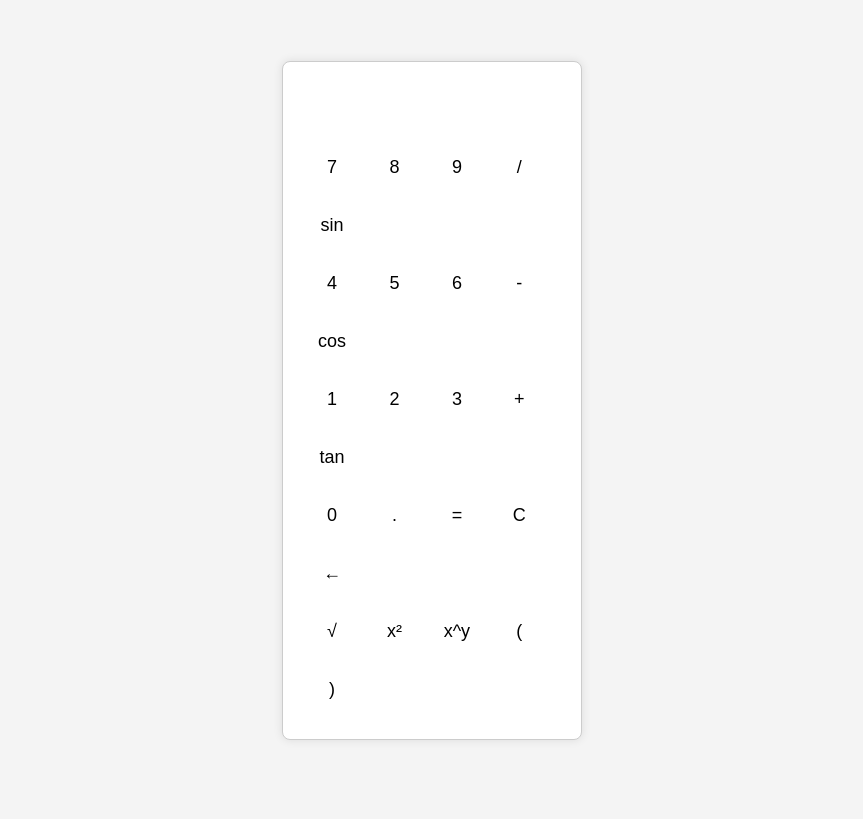
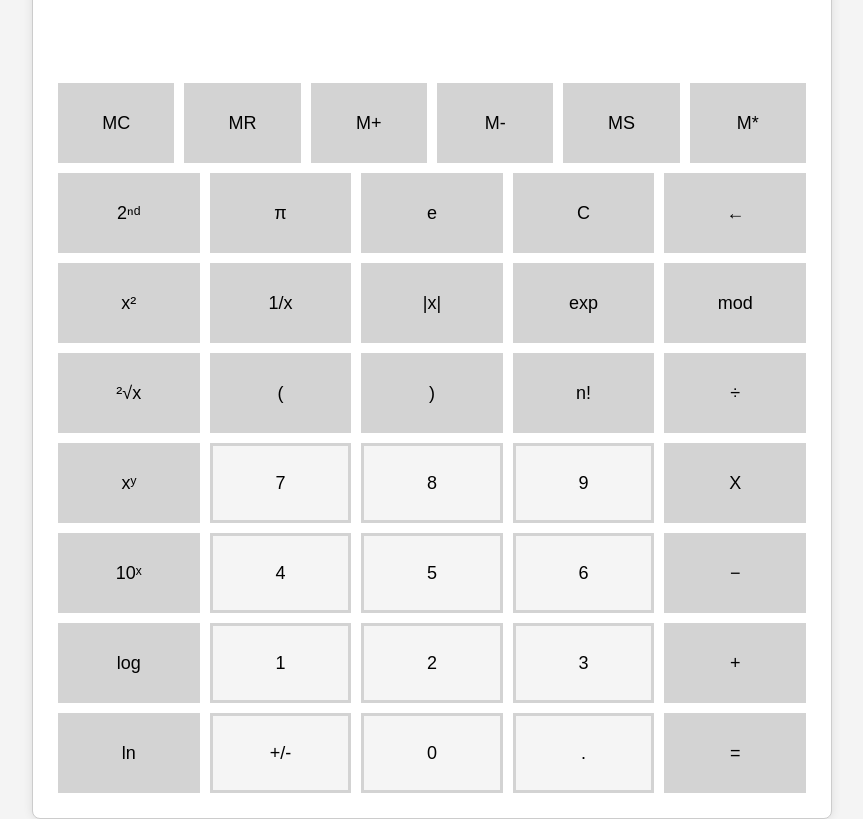
Before and after one commit to itamar-kraus/itamar-kraus.github.io, a plain HTML site: page WebTirgul2.html in a window 1280 px wide. Shown: the whole page, without its empty margins (208-1071 px from the left). Drawn offline with nearby package versions, Linux system fonts and the light colour scheme.

Commit message:
Scientific Calc

```diff
--- a/WebTirgul2.html
+++ b/WebTirgul2.html
@@ -4,7 +4,7 @@
 <head>
     <meta charset="UTF-8">
     <meta name="viewport" content="width=device-width, initial-scale=1.0">
-    <title>Scientific Calculator</title>
+    <title>ScientificCalculator</title>
     <!--
         The tailwind CDN is designed for development purposes only, and is not the best choice for production.
         Read more here: https://tailwindcss.com/docs/installation
@@ -29,61 +29,104 @@
             border-radius: 8px;
             box-shadow: 0 0 10px rgba(0, 0, 0, 0.1);
             padding: 20px;
-            width: 300px;
+            width: 800px;
         }
 
         input[type="text"] {
             width: 100%;
             margin-bottom: 10px;
-            padding: 10px;
-            font-size: 18px;
+            padding: 15px;
+            font-size: 24px;
         }
 
         input[type="button"] {
-            width: 48px;
-            height: 48px;
+            width: 80px;
+            height: 80px;
             margin: 5px;
+            border: 3px lightgrey solid;
+            background-color: lightgrey;
             font-size: 18px;
             cursor: pointer;
         }
+        #number{
+            background-color: whitesmoke;
+        }
+        .row {
+            display: flex;
+        }
+
+        .row input[type="button"] {
+            flex: 1;
+        }
+        .input[type="button"] {
+            border : 1px solid
+        }
     </style>
+</head>
 
 <body class="dark:text-white light:text-black">
 
-    <!--Calculator web app-->
+    <!--Scientific Calculator web app-->
 
     <div id="calculator">
         <input type="text" id="display" readonly>
-        <br>
-        <input type="button" value="7" onclick="appendToDisplay('7')">
-        <input type="button" value="8" onclick="appendToDisplay('8')">
-        <input type="button" value="9" onclick="appendToDisplay('9')">
-        <input type="button" value="/" onclick="appendToDisplay('/')">
-        <input type="button" value="sin" onclick="appendToDisplay('Math.sin(')">
-        <br>
-        <input type="button" value="4" onclick="appendToDisplay('4')">
-        <input type="button" value="5" onclick="appendToDisplay('5')">
-        <input type="button" value="6" onclick="appendToDisplay('6')">
-        <input type="button" value="-" onclick="appendToDisplay('-')">
-        <input type="button" value="cos" onclick="appendToDisplay('Math.cos(')">
-        <br>
-        <input type="button" value="1" onclick="appendToDisplay('1')">
-        <input type="button" value="2" onclick="appendToDisplay('2')">
-        <input type="button" value="3" onclick="appendToDisplay('3')">
-        <input type="button" value="+" onclick="appendToDisplay('+')">
-        <input type="button" value="tan" onclick="appendToDisplay('Math.tan(')">
-        <br>
-        <input type="button" value="0" onclick="appendToDisplay('0')">
-        <input type="button" value="." onclick="appendToDisplay('.')">
-        <input type="button" value="=" onclick="calculate()">
-        <input type="button" value="C" onclick="clearDisplay()">
-        <input type="button" value="←" onclick="deleteLastCharacter()">
-        <br>
-        <input type="button" value="√" onclick="appendToDisplay('Math.sqrt(')">
-        <input type="button" value="x²" onclick="appendToDisplay('**2')">
-        <input type="button" value="x^y" onclick="appendToDisplay('**')">
-        <input type="button" value="(" onclick="appendToDisplay('(')">
-        <input type="button" value=")" onclick="appendToDisplay(')')">
+        <div class="row">
+            <input type="button" value="MC" onclick="appendToDisplay()">
+            <input type="button" value="MR" onclick="appendToDisplay()">
+            <input type="button" value="M+" onclick="appendToDisplay()">
+            <input type="button" value="M-" onclick="appendToDisplay()">
+            <input type="button" value="MS" onclick="appendToDisplay()">
+            <input type="button" value="M*" onclick="appendToDisplay()">
+        </div>
+        <div class="row">
+            <input type="button" value="2ⁿᵈ" onclick="appendToDisplay()">
+            <input type="button" value="π" onclick="appendToDisplay('Math.PI')">
+            <input type="button" value="e" onclick="appendToDisplay('Math.E')">
+            <input type="button" value="C" onclick="clearDisplay()">
+            <input type="button" value="←" onclick="deleteLastCharacter()">
+        </div>
+        <div class="row">
+            <input type="button" value="x²" onclick="appendToDisplay('²')">
+            <input type="button" value="1/x" onclick="appendToDisplay()">
+            <input type="button" value="|x|" onclick="appendToDisplay()">
+            <input type="button" value="exp" onclick="appendToDisplay()">
+            <input type="button" value="mod" onclick="appendToDisplay()">
+        </div>
+        <div class="row">
+            <input type="button" value="²√x" onclick="appendToDisplay('0')">
+            <input type="button" value="&lpar;" onclick="appendToDisplay('(')">
+            <input type="button" value="&rpar;" onclick="appendToDisplay(')')">
+            <input type="button" value="n!" onclick="appendToDisplay('!')">
+            <input type="button" value="&divide;" onclick="appendToDisplay('/')">
+        </div>
+        <div class="row">
+            <input type="button" value="xʸ" onclick="appendToDisplay()">
+            <input id="number" type="button" value="7" onclick="appendToDisplay('7')">
+            <input id="number" type="button" value="8" onclick="appendToDisplay('8')">
+            <input id="number" type="button" value="9" onclick="appendToDisplay('9')">
+            <input type="button" value="X" onclick="appendToDisplay(')')">
+        </div>
+        <div class="row">
+            <input type="button" value="10ˣ" onclick="appendToDisplay('Math.PI')">
+            <input id="number" type="button" value="4" onclick="appendToDisplay('4')">
+            <input id="number" type="button" value="5" onclick="appendToDisplay('5')">
+            <input id="number" type="button" value="6" onclick="appendToDisplay('6')">
+            <input type="button" value="&minus;" onclick="appendToDisplay()">
+        </div>
+        <div class="row">
+            <input type="button" value="log" onclick="appendToDisplay()">
+            <input id="number" type="button" value="1" onclick="appendToDisplay('1')">
+            <input id="number" type="button" value="2" onclick="appendToDisplay('2')">
+            <input id="number" type="button" value="3" onclick="appendToDisplay('3')">
+            <input type="button" value="&plus;" onclick="appendToDisplay()">
+        </div>
+        <div class="row">
+            <input type="button" value="ln" onclick="appendToDisplay()">
+            <input id="number" type="button" value="+/-" onclick="appendToDisplay()">
+            <input id="number" type="button" value="0" onclick="appendToDisplay('0')">
+            <input id="number" type="button" value="." onclick="appendToDisplay('.')">
+            <input type="button" value="&equals;" onclick="appendToDisplay()">
+        </div>
     </div>
 
 <script>
```
